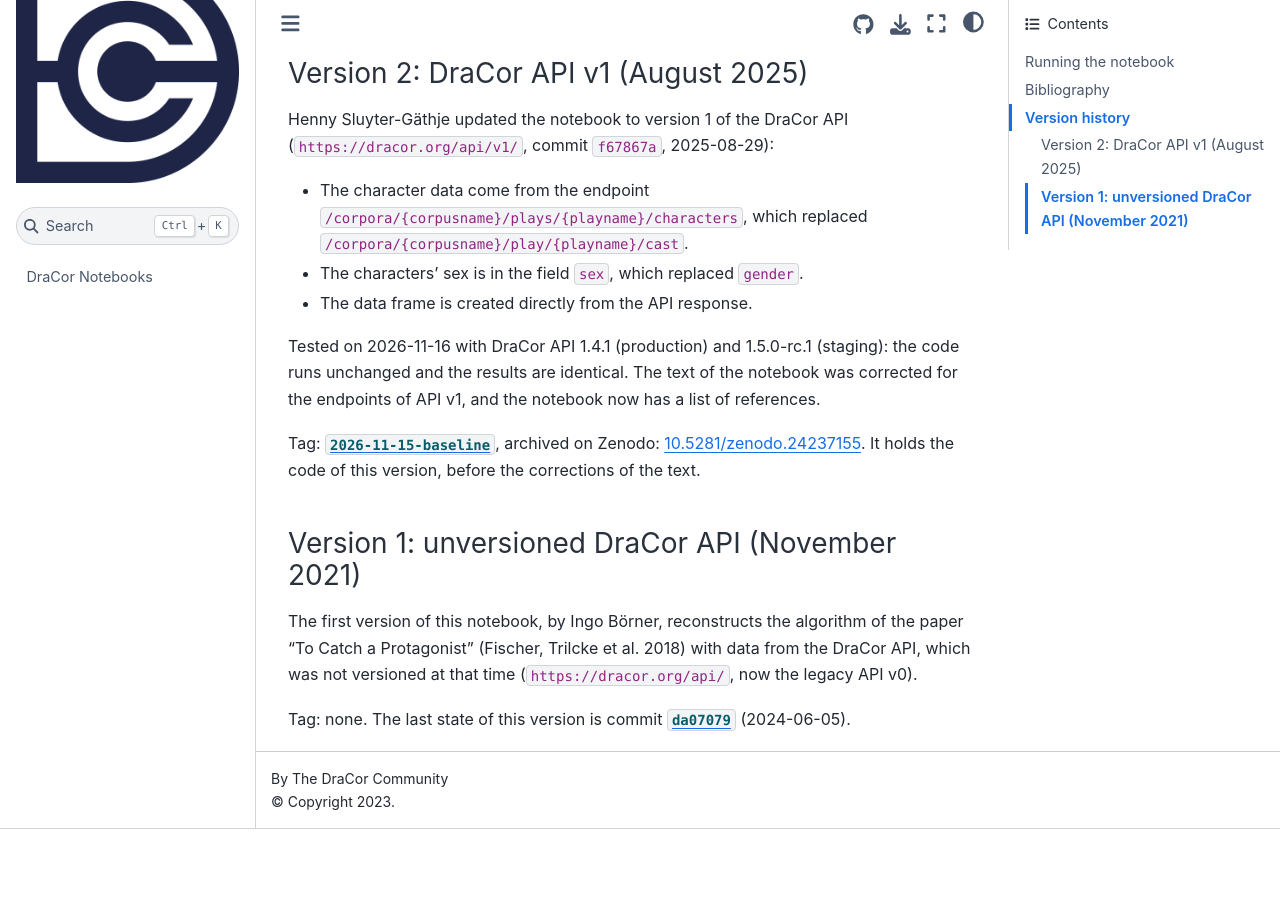
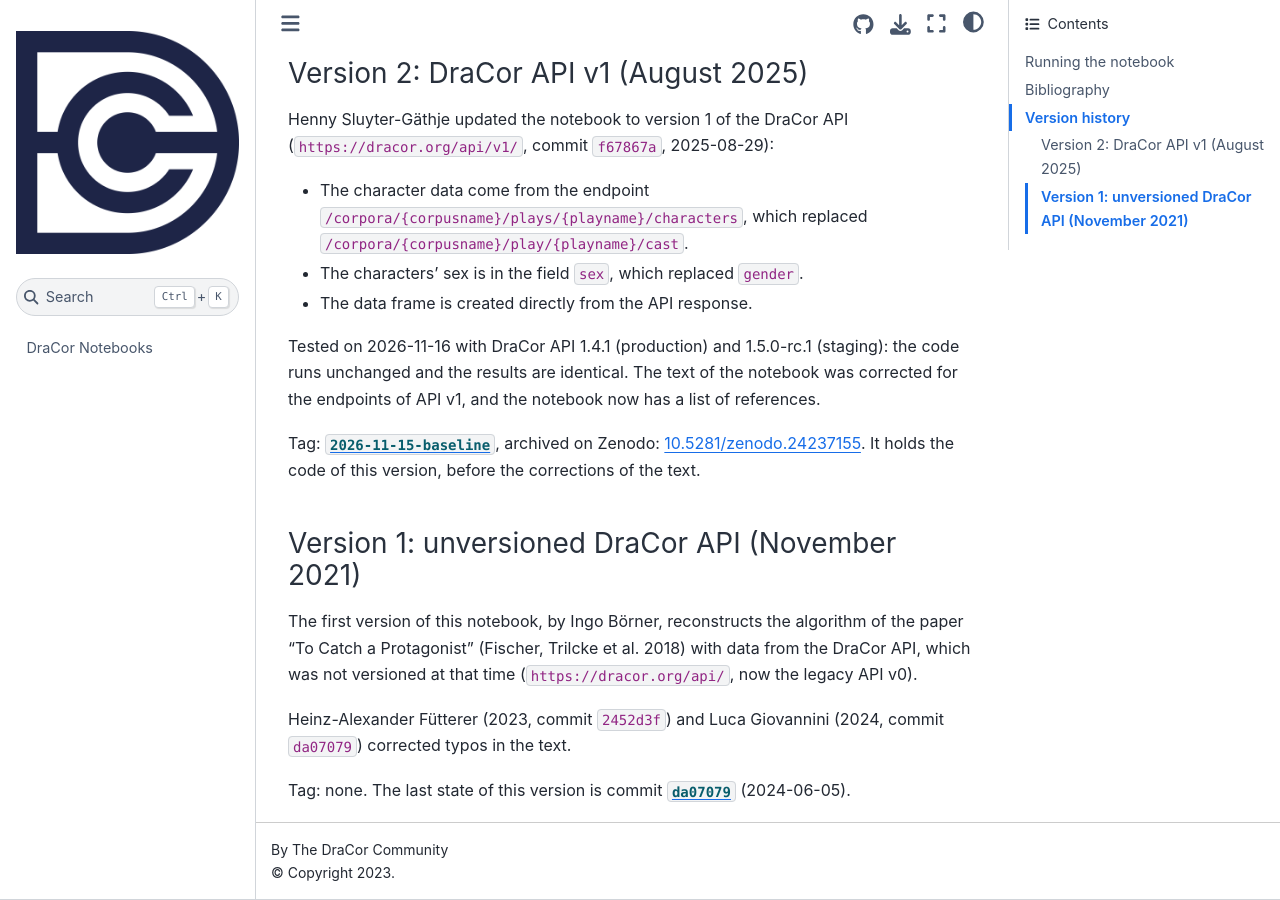
Before and after one commit to dracor-org/dracor-notebooks, a Jupyter Book: the page built from catch-a-protagonist-in-dracor/README.md, in a window 1280 px wide and 900 px high, scrolled down 1260 px. Built offline with Jupyter Book 1.0.4 settings and Sphinx 7.4.7 and the Sphinx Book theme 1.1.4, drawn with Linux system fonts in a browser that asks for light colours; pages that are not in the unit, such as notebooks, are missing from menus; before the commit the page ends 2089 px from its top, so only the background shows below that.

Commit message:
catch-a-protagonist: name the typo corrections as contributions
Co-Authored-By: Claude Opus 5.5 <noreply@anthropic.com>
Claude-Session: https://claude.ai/code/session_01Sv8xJjaHUXeDdbwrpPE7Dg

```diff
--- a/catch-a-protagonist-in-dracor/README.md
+++ b/catch-a-protagonist-in-dracor/README.md
@@ -53,4 +53,6 @@ Tag: [`2026-11-15-baseline`](https://github.com/dracor-org/dracor-notebooks/tree
 
 The first version of this notebook, by Ingo Börner, reconstructs the algorithm of the paper "To Catch a Protagonist" (Fischer, Trilcke et al. 2018) with data from the DraCor API, which was not versioned at that time (`https://dracor.org/api/`, now the legacy API v0).
 
+Heinz-Alexander Fütterer (2023, commit `2452d3f`) and Luca Giovannini (2024, commit `da07079`) corrected typos in the text.
+
 Tag: none. The last state of this version is commit [`da07079`](https://github.com/dracor-org/dracor-notebooks/tree/da07079/catch-a-protagonist-in-dracor) (2024-06-05).
```
Also changed, not shown: 1 other file.
